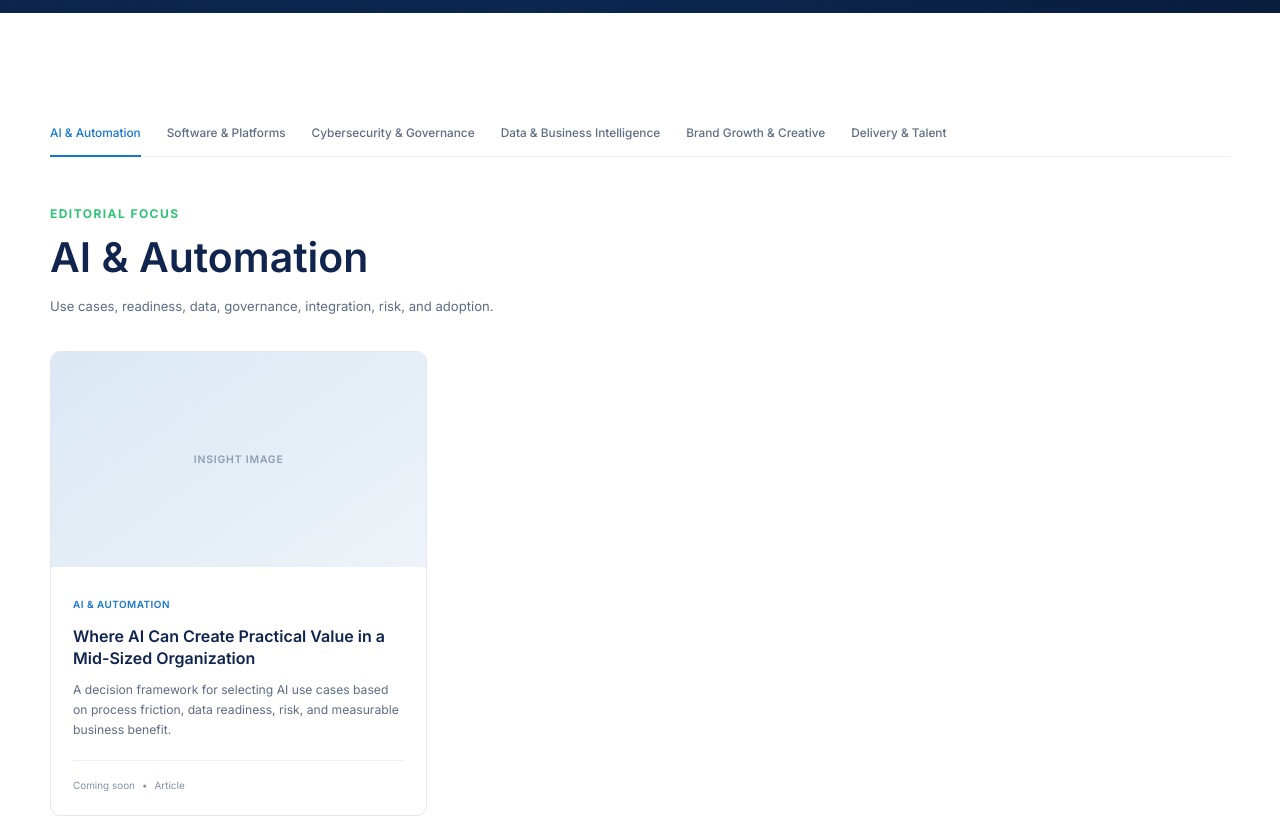
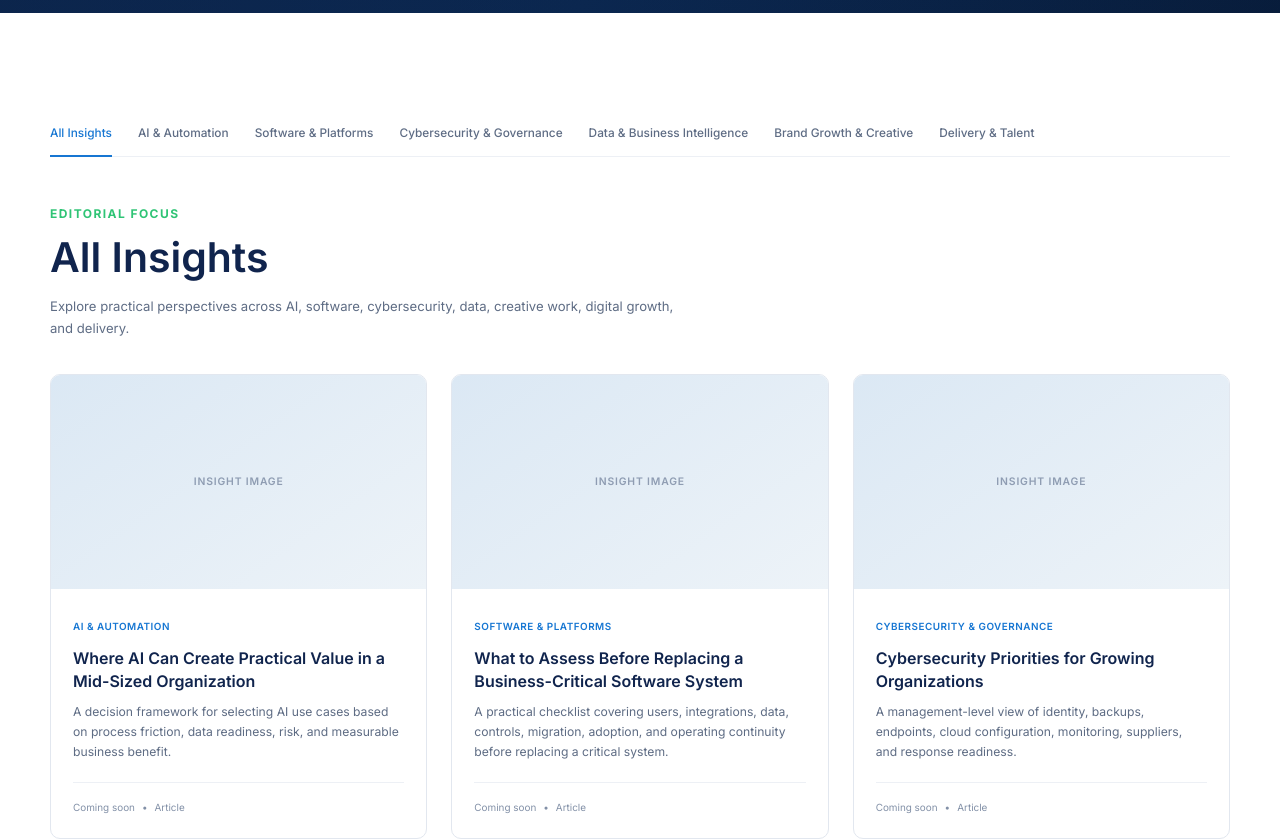
Before and after one commit to Furqan54/CyberXSoftStudio.net, a React (Vite) app in the folder client/: page /insights in a window 1280 px wide. Shown: the part 660-1500 px from the top of the page. Built offline with nearby package versions, Linux system fonts and the light colour scheme.

Commit message:
Add complete Insights landing view with category filters

```diff
--- a/client/src/features/insights/InsightsPage.jsx
+++ b/client/src/features/insights/InsightsPage.jsx
@@ -13,18 +13,49 @@ import {
 import "./insights.css";
 
 function InsightsPage() {
-  const [activeCategory, setActiveCategory] = useState(
-    insightCategories[0]
-  );
+  const allCategory = "All Insights";
 
-  const filteredInsights = useMemo(
-    () =>
-      insights.filter(
-        (insight) =>
-          insight.type === activeCategory
-      ),
-    [activeCategory]
-  );
+  const categories = [
+    allCategory,
+    ...insightCategories,
+  ];
+
+  const [activeCategory, setActiveCategory] =
+    useState(allCategory);
+
+  const filteredInsights = useMemo(() => {
+    if (activeCategory === allCategory) {
+      return insights;
+    }
+
+    return insights.filter(
+      (insight) =>
+        insight.type === activeCategory
+    );
+  }, [activeCategory]);
+
+  const categoryDescriptions = {
+    "All Insights":
+      "Explore practical perspectives across AI, software, cybersecurity, data, creative work, digital growth, and delivery.",
+
+    "AI & Automation":
+      "Use cases, readiness, data, governance, integration, risk, and adoption.",
+
+    "Software & Platforms":
+      "Product decisions, architecture, integration, modernization, quality, and maintainability.",
+
+    "Cybersecurity & Governance":
+      "Risk priorities, identity, cloud, resilience, compliance, and management accountability.",
+
+    "Data & Business Intelligence":
+      "Data foundations, reporting quality, dashboards, decision support, and responsible use.",
+
+    "Brand Growth & Creative":
+      "Positioning, campaign planning, content systems, design, animation, and performance.",
+
+    "Delivery & Talent":
+      "Team models, project controls, quality assurance, augmentation, and knowledge transfer.",
+  };
 
   return (
     <main>
@@ -56,7 +87,7 @@ function InsightsPage() {
             role="tablist"
             aria-label="Insight categories"
           >
-            {insightCategories.map(
+            {categories.map(
               (category) => (
                 <button
                   key={category}
@@ -94,29 +125,11 @@ function InsightsPage() {
             </h2>
 
             <p className="insights-section__description">
-              {activeCategory ===
-                "AI & Automation" &&
-                "Use cases, readiness, data, governance, integration, risk, and adoption."}
-
-              {activeCategory ===
-                "Software & Platforms" &&
-                "Product decisions, architecture, integration, modernization, quality, and maintainability."}
-
-              {activeCategory ===
-                "Cybersecurity & Governance" &&
-                "Risk priorities, identity, cloud, resilience, compliance, and management accountability."}
-
-              {activeCategory ===
-                "Data & Business Intelligence" &&
-                "Data foundations, reporting quality, dashboards, decision support, and responsible use."}
-
-              {activeCategory ===
-                "Brand Growth & Creative" &&
-                "Positioning, campaign planning, content systems, design, animation, and performance."}
-
-              {activeCategory ===
-                "Delivery & Talent" &&
-                "Team models, project controls, quality assurance, augmentation, and knowledge transfer."}
+              {
+                categoryDescriptions[
+                  activeCategory
+                ]
+              }
             </p>
           </div>
 
```
